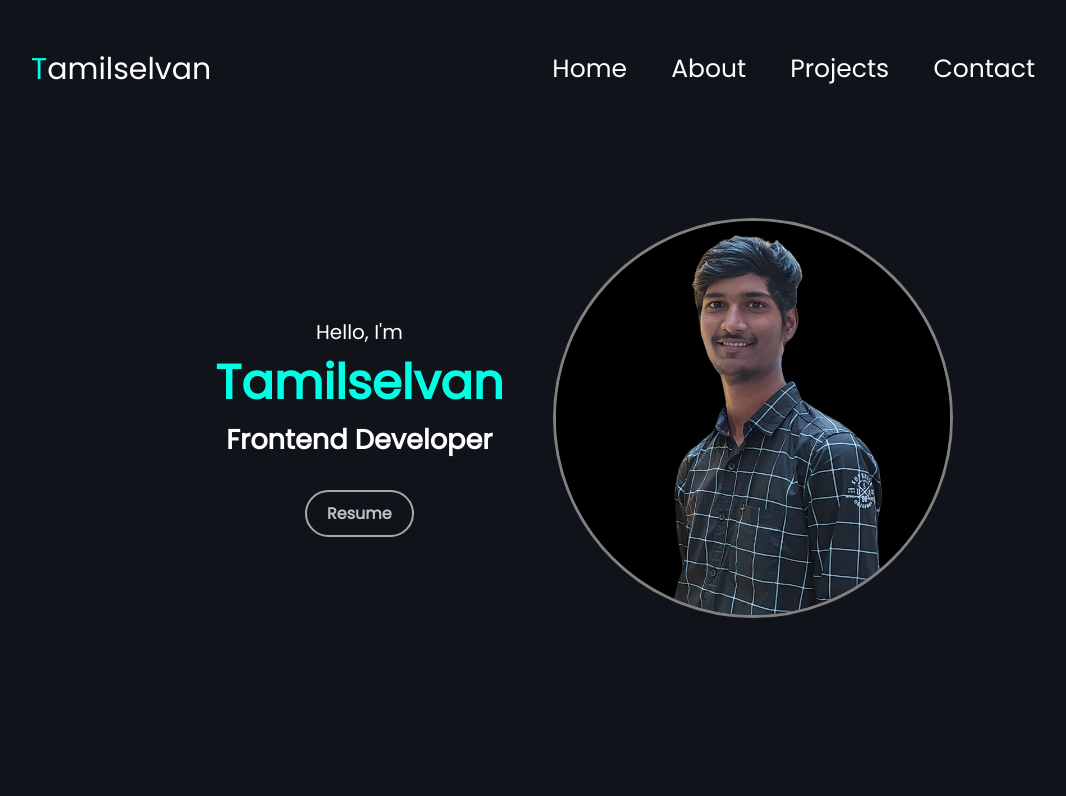
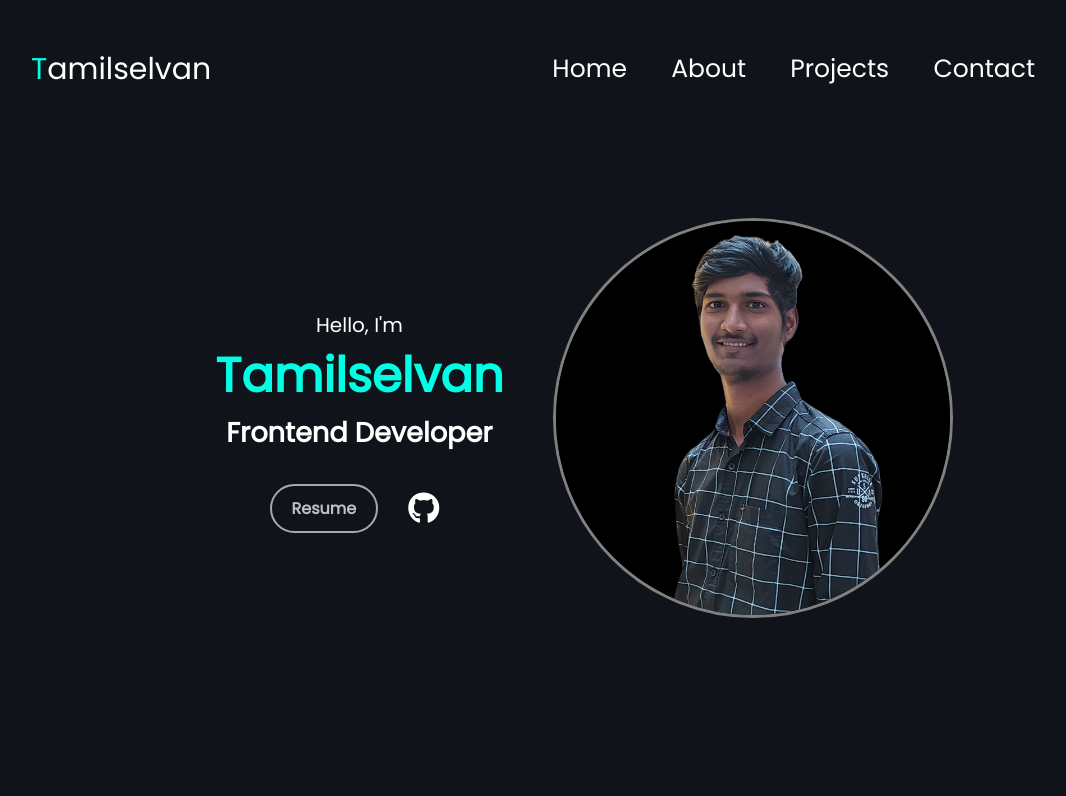
Before and after one commit to TamilSelvan-dev07/Portfolio, a plain HTML site: page index.html in a window 1280 px wide. Shown: the top 796 px of the page, without its empty margins (97-1163 px from the left). Drawn offline with Linux system fonts and the light colour scheme.

Commit message:
Updated the portfolio

```diff
--- a/index.html
+++ b/index.html
@@ -60,15 +60,18 @@
 
         <div class="text-container">
 
-            <p class="text-p1">Hello, I'm
-            <p>
+            <p class="text-p1">Hello, I'm<p>
             <h1>Tamilselvan</h1>
-            <p class="text-p2">Frontend Developer
-            <p>
+            <p class="text-p2">Frontend Developer<p>
 
             <div class="buttons">
-                <a href="">Resume</a>
+                <a href="" class="resume-btn">Resume</a>
+
+                <a href="https://github.com/TamilSelvan-dev07" class="github-btn"><i class="fa-brands fa-github"></i></a>
+
             </div>
+
+
 
 
         </div>
--- a/style.css
+++ b/style.css
@@ -168,6 +168,7 @@ nav i{
 
     display: flex;
     align-items: center;
+    justify-content: center;
     flex-direction: column;
     margin-left: 20%;
 
@@ -191,12 +192,15 @@ nav i{
 }
 
 .buttons{
-    margin-top: 40px;
+    margin-top: 30px;
+    display: flex;
+    align-items: center;
+    margin-left: -10px;
 
 
 }
 
-.buttons a{
+.resume-btn{
 
     text-decoration: none;
     color: rgb(193, 193, 193);
@@ -207,11 +211,20 @@ nav i{
     font-weight: 600;
 }
 
-.buttons a:hover{
+.resume-btn:hover{
 
     background-color:var(--main-color) ;
     color:black;
     border: none;
+
+}
+
+.github-btn{
+
+    font-size: 2rem;
+    margin-left: 30px;
+    color: white;
+    text-decoration: none;
 
 }
 
```
